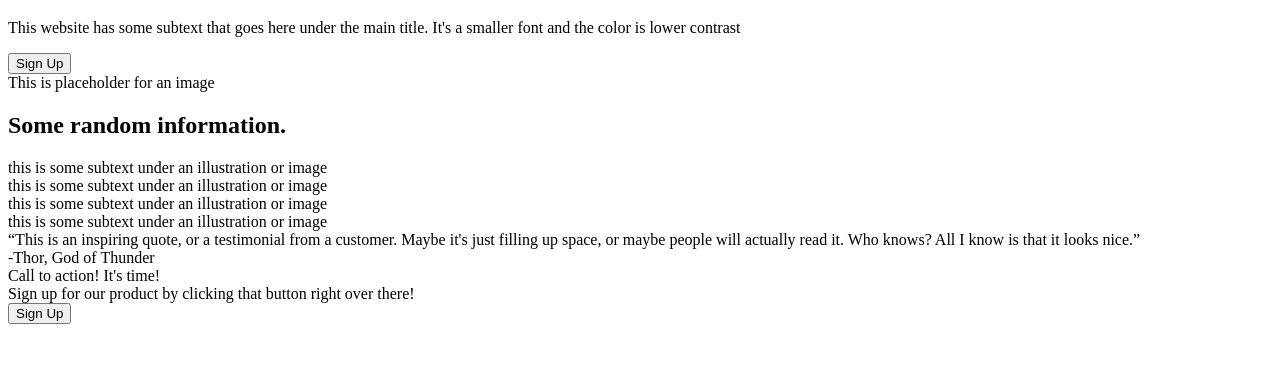
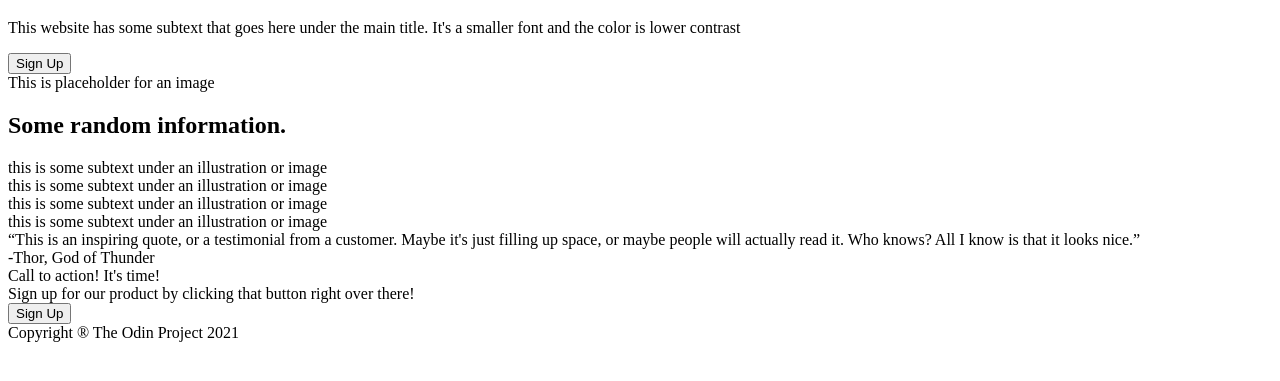
Before and after one commit to daxosak/landing-page, a plain HTML site: page index.html in a window 1280 px wide. Shown: the part 157-538 px from the top of the page. Drawn offline with Linux system fonts and the light colour scheme.

Commit message:
Add Footer

```diff
--- a/index.html
+++ b/index.html
@@ -73,5 +73,8 @@
             <button>Sign Up</button>
         </div>
     </div>
+    <div class="footer">
+        <div class="text">Copyright ® The Odin Project 2021</div>
+    </div>
 </body>
 </html>
```
